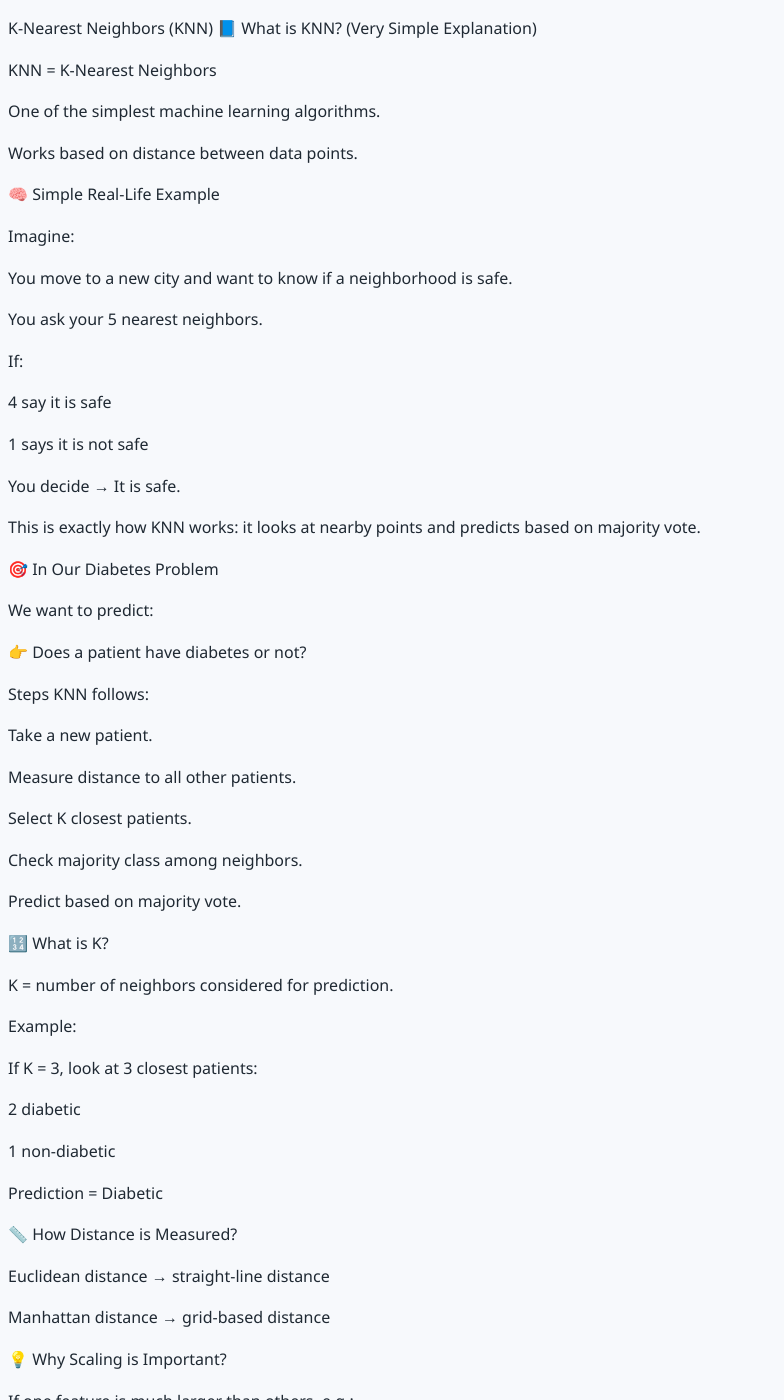
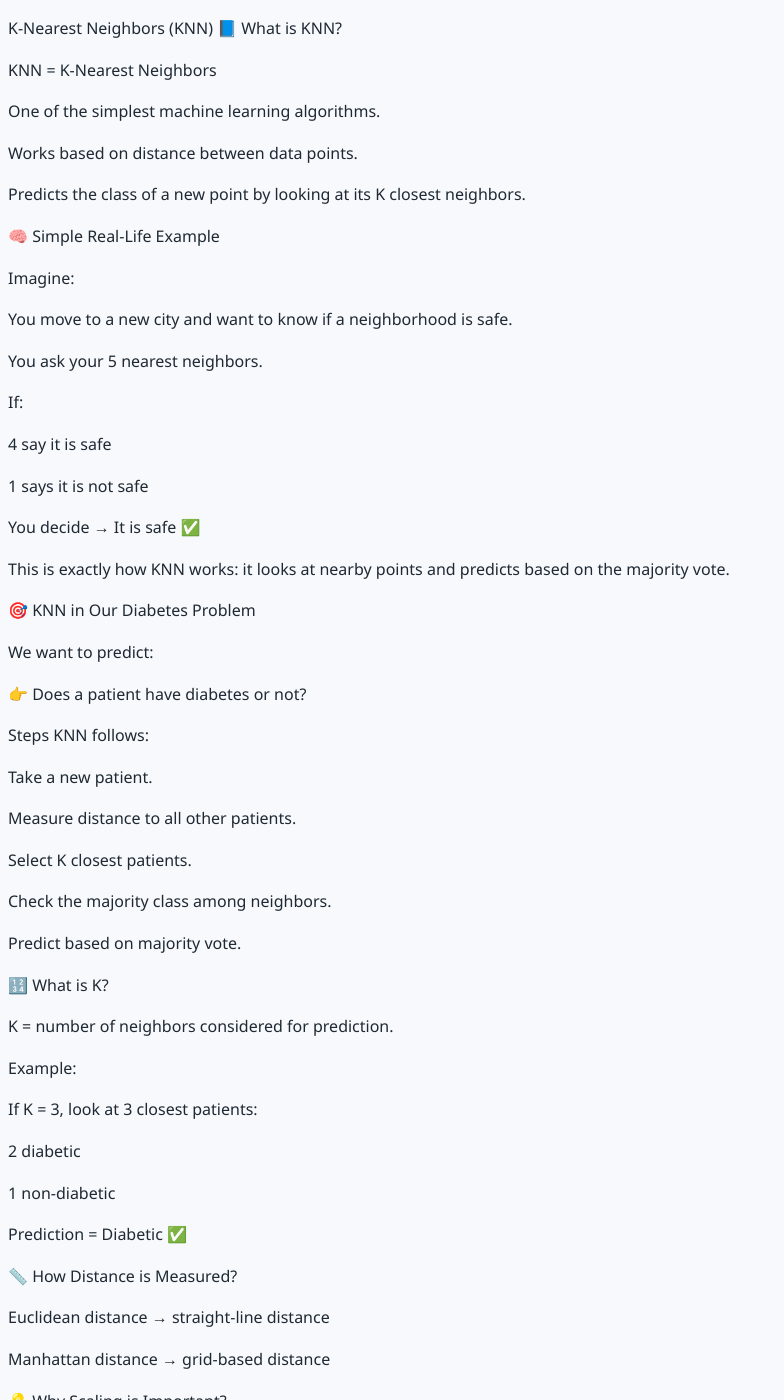
Before and after one commit to irshadvaza/irshadvaza.tech, a Jekyll site: the page built from learning-guides/data-science/Labs/KNN_example_part2.md, in a window 1280 px wide and 1400 px high. Shown: the whole window, without its empty margins (0-784 px from the left). Built offline with Jekyll 4.4.1, drawn with Linux system fonts in a browser that asks for light colours; our own code applies the rules of GitHub Pages for plain Markdown files; some of the changed text lies outside the part shown.

Commit message:
Update KNN_example_part2.md

```diff
--- a/learning-guides/data-science/Labs/KNN_example_part2.md
+++ b/learning-guides/data-science/Labs/KNN_example_part2.md
@@ -1,11 +1,13 @@
 K-Nearest Neighbors (KNN)
-📘 What is KNN? (Very Simple Explanation)
+📘 What is KNN?
 
 KNN = K-Nearest Neighbors
 
 One of the simplest machine learning algorithms.
 
 Works based on distance between data points.
+
+Predicts the class of a new point by looking at its K closest neighbors.
 
 🧠 Simple Real-Life Example
 
@@ -21,11 +23,11 @@ If:
 
 1 says it is not safe
 
-You decide → It is safe.
+You decide → It is safe ✅
 
-This is exactly how KNN works: it looks at nearby points and predicts based on majority vote.
+This is exactly how KNN works: it looks at nearby points and predicts based on the majority vote.
 
-🎯 In Our Diabetes Problem
+🎯 KNN in Our Diabetes Problem
 
 We want to predict:
 
@@ -39,7 +41,7 @@ Measure distance to all other patients.
 
 Select K closest patients.
 
-Check majority class among neighbors.
+Check the majority class among neighbors.
 
 Predict based on majority vote.
 
@@ -55,7 +57,7 @@ If K = 3, look at 3 closest patients:
 
 1 non-diabetic
 
-Prediction = Diabetic
+Prediction = Diabetic ✅
 
 📏 How Distance is Measured?
 
@@ -81,7 +83,7 @@ Solution: Use StandardScaler to normalize all features.
 ✔ Easy to implement
 ✔ No training time (lazy learner)
 
-⚠ Disadvantages
+⚠ Disadvantages of KNN
 
 ❌ Slow for large datasets
 ❌ Sensitive to feature scaling
```
